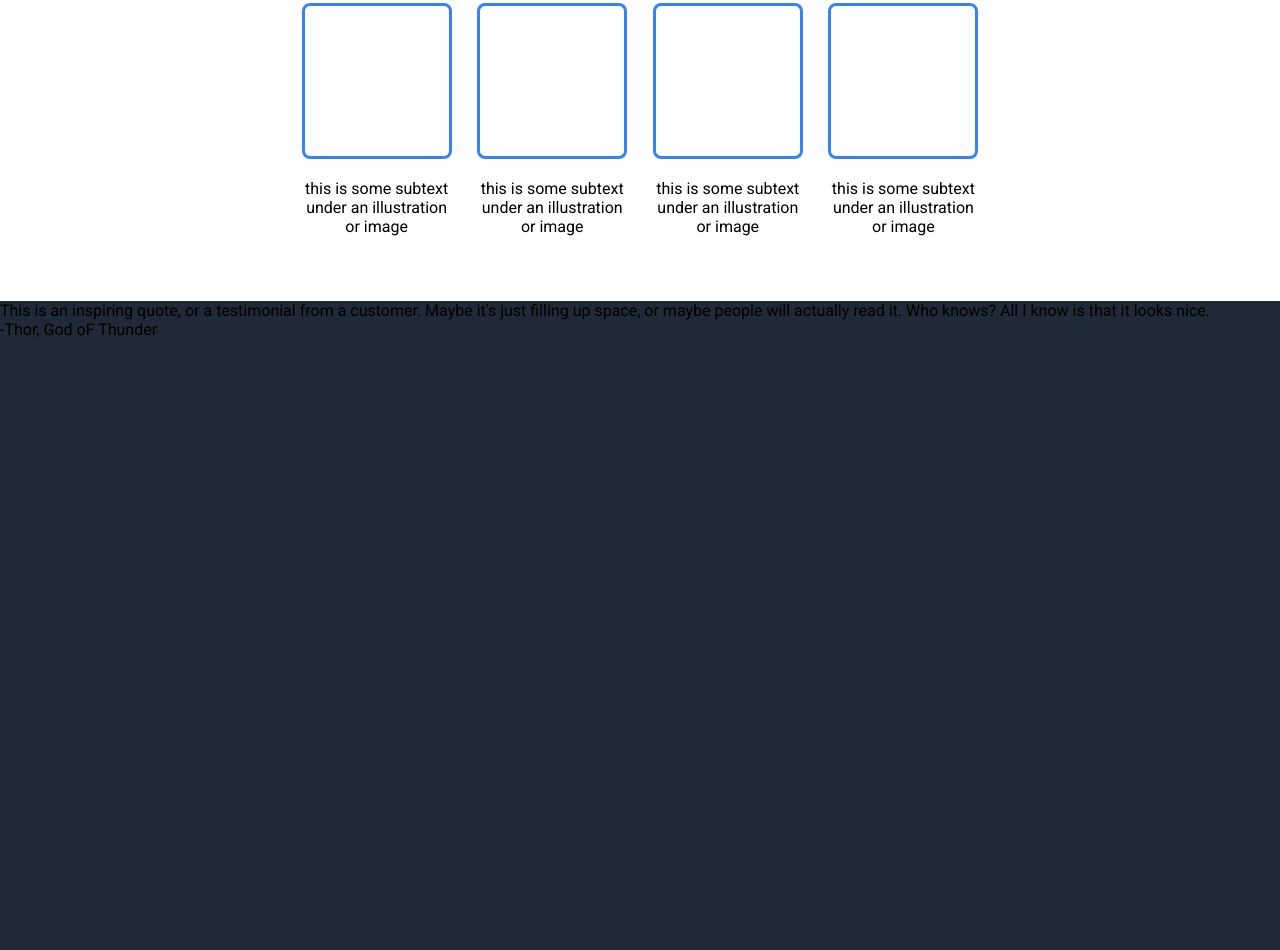
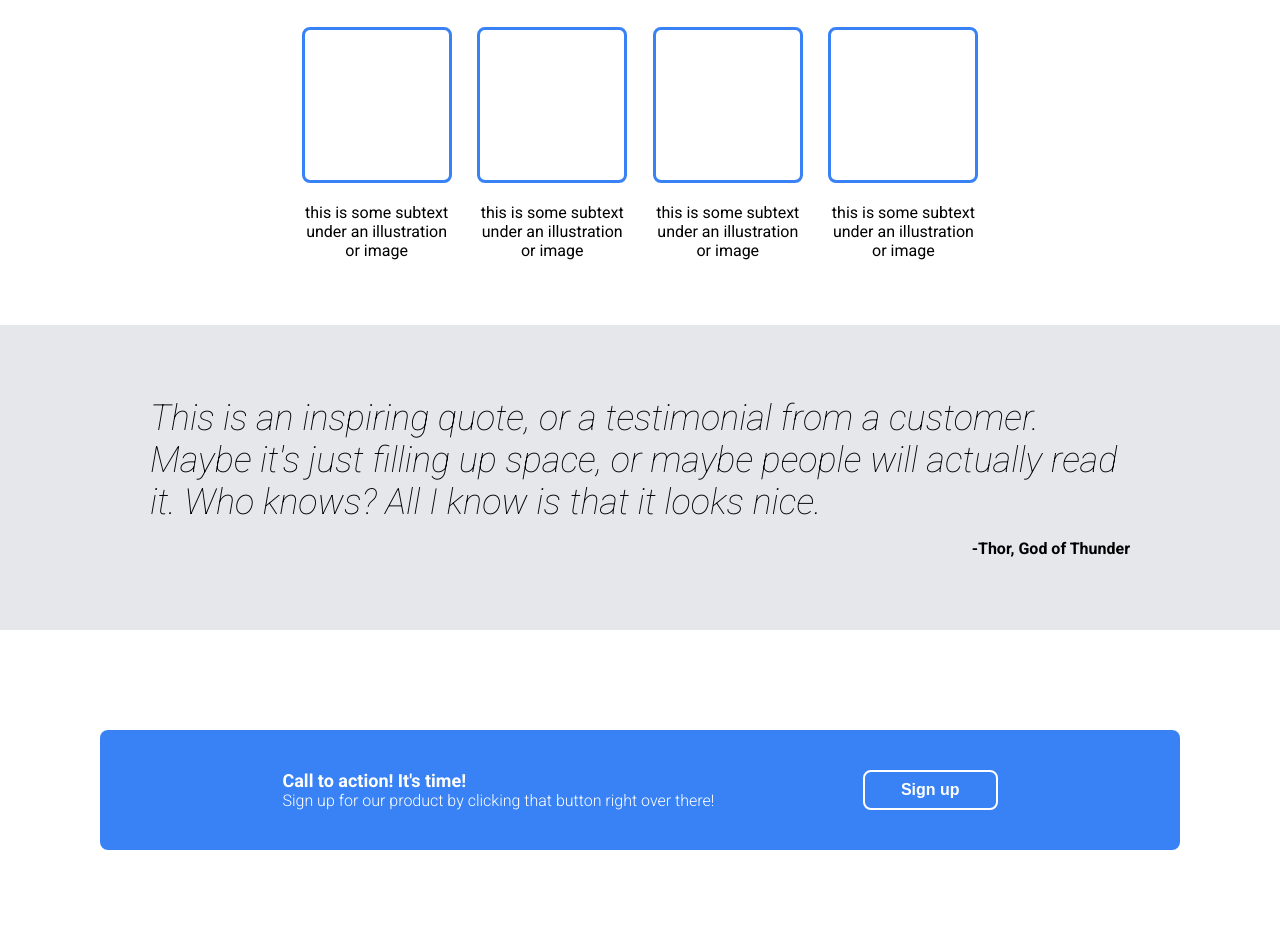
Before and after one commit to moss-3c/odin-landing-page, a plain HTML site: page index.html in a window 1280 px wide. Shown: the part 622-1572 px from the top of the page. Before the commit the page ends 961 px from the top, so only its background shows below. Drawn offline with Linux system fonts and the light colour scheme.

Commit message:
Style quote section, create signup section

```diff
--- a/index.html
+++ b/index.html
@@ -22,7 +22,7 @@
       <div class="awesome-left">
         <div class="awesome-title">This website is awesome</div>
         <div class="awesome-subtext">This website has some subtext that goes here under the main title. It's a smaller font and the color is lower contrast.</div>
-        <button>Sign up</button>
+        <button class="signup">Sign up</button>
       </div>
       <div class="temp-img">this is a placeholder for an image</div>
    </div>
@@ -52,12 +52,24 @@
     </div>
   </div>
 
+  <div class="gray background">
     <div class="quote-container">
       <div class="quote">
         This is an inspiring quote, or a testimonial from a customer. Maybe it's just filling up space, or maybe people will actually read it. Who knows? All I know is that it looks nice.
       </div>
-      <div class="quote-author">-Thor, God oF Thunder</div>
+      <div class="quote-author">-Thor, God of Thunder</div>
     </div>
+  </div>
+
+  <div class="white background">
+    <div class="signup-container">
+      <div class="signup-left">
+        <div class="signup-bold">Call to action! It's time!</div>
+        <div class="signup-subtext">Sign up for our product by clicking that button right over there!</div>
+      </div>
+      <button class="signup bordered">Sign up</button>
+    </div>
+  </div>
 
 </body>
 </html>
--- a/styles.css
+++ b/styles.css
@@ -1,15 +1,20 @@
 @import url('https://fonts.googleapis.com/css2?family=Roboto:ital,wght@0,100..900;1,100..900&display=swap');
 
 body {
+    display: flex;
+    flex-direction: column;
     font-family: Roboto, serif;
     background-color: #1f2937;
     margin: 0;
+    align-items: center;
+
 }
 
 .header {
     display: flex;
     align-items: end;
     margin: 24px 0;
+    width: 90%;
 }
 
 .logo {
@@ -38,16 +43,17 @@ a {
     display: flex;
     margin: 100px 0;
     gap: 36px;
+
 }
 
 .awesome-title {
-    color: #f9faf8;
     font-weight: 900;
     font-size: 48px;
+    color: #f9faf8;
 }
 .awesome-subtext {
+    font-size: 18px;
     color: #e5e7eb;
-    font-size: 18px;
 }
 
 .awesome-left, .temp-img {
@@ -63,7 +69,7 @@ a {
     align-items: center;
 }
 
-button {
+.signup {
     background-color: #3882f6;
     color: white;
     padding: 9px 36px;
@@ -107,11 +113,58 @@ button {
     margin-top: 20px;
 }
 
+.quote-container{
+    display: flex;
+    flex-direction: column;
+    margin: 72px 100px;
+    gap: 16px;
+}
 
-.header, .awesome-container, .info-container {
+.quote {
+    font-size: 36px;
+    font-weight: lighter;
+    font-style: italic;
+}
+
+.quote-author{
+    display: flex;
+    justify-content: end;
+    font-weight: bold;
+}
+
+.signup-container {
+    display: flex;
+    background-color: #3882f6;
+    color: white;
+    border-radius: 8px;
+    margin: 100px 100px;
+    gap: 16px;
+    align-items: center;
+    flex: 1;
+    justify-content: space-evenly;
+}
+
+.signup-left {
+    padding: 40px 0;
+}
+
+.signup-bold {
+    font-weight: bold;
+    font-size: large;
+}
+
+.signup-subtext {
+    font-weight: 300;
+}
+.bordered {
+    border: white 2px solid;
+
+}
+
+/* **************** */
+.header, .awesome-container, .info-container, .quote-container, .signup-container {
     max-width: 1000px;
     padding: 0 50px;
-    /* 10vw half-screen, 25vw full-screen */
 }
 
 .background {
@@ -123,3 +176,7 @@ button {
 .white {
     background-color: white;
 }
+
+.gray {
+    background-color: #e5e7eb;
+}
```
